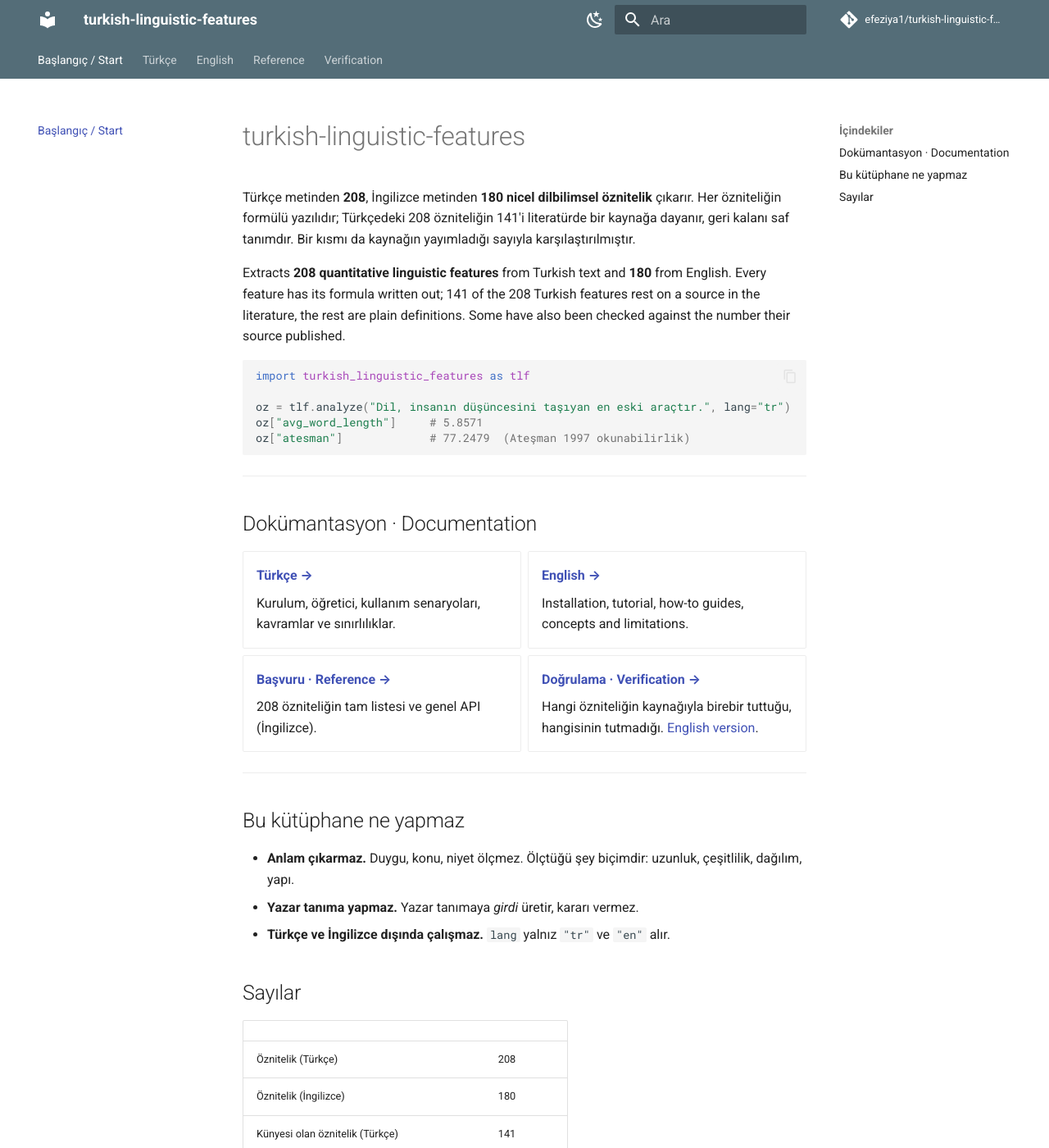
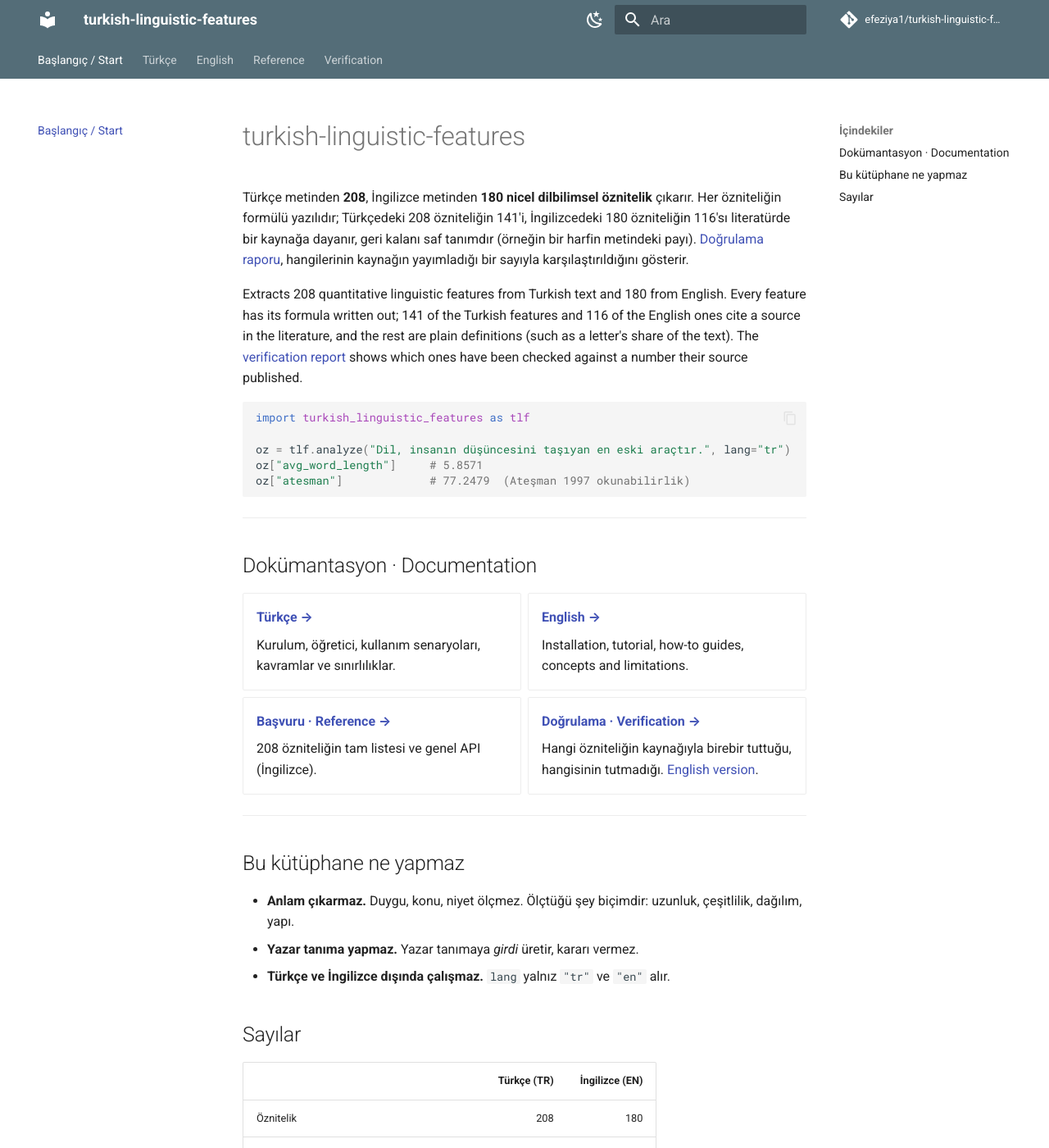
Before and after one commit to efeziya1/turkish-linguistic-features, an MkDocs documentation site: the page built from docs/index.md, in a window 1280 px wide and 1400 px high. Shown: the whole window at 82% size. Built offline with MkDocs 1.6.1 and Material for MkDocs 9.7.7, drawn with Linux system fonts in a browser that asks for light colours; comment, search, counter and statistics services are not loaded; some of the changed text lies outside the part shown.

Commit message:
docs: girişe İngilizce künye sayısını ekle, Sayılar tablosunu TR/EN iki sütuna çevir

````diff
--- a/docs/index.md
+++ b/docs/index.md
@@ -1,15 +1,18 @@
 # turkish-linguistic-features
 
 Türkçe metinden **208**, İngilizce metinden **180 nicel dilbilimsel öznitelik**
-çıkarır. Her özniteliğin formülü yazılıdır; Türkçedeki 208 özniteliğin 141'i
-literatürde bir kaynağa dayanır, geri kalanı saf tanımdır. Bir kısmı da
-kaynağın yayımladığı sayıyla karşılaştırılmıştır.
+çıkarır. Her özniteliğin formülü yazılıdır; Türkçedeki 208 özniteliğin 141'i,
+İngilizcedeki 180 özniteliğin 116'sı literatürde bir kaynağa dayanır, geri
+kalanı saf tanımdır (örneğin bir harfin metindeki payı).
+[Doğrulama raporu](dogrulama-raporu.md), hangilerinin kaynağın yayımladığı bir
+sayıyla karşılaştırıldığını gösterir.
 
-Extracts **208 quantitative linguistic features** from Turkish text and **180**
-from English. Every feature has its formula written out; 141 of the 208
-Turkish features rest on a source in the literature, the rest are plain
-definitions. Some have also been checked against the number their source
-published.
+Extracts 208 quantitative linguistic features from Turkish text and 180 from
+English. Every feature has its formula written out; 141 of the Turkish features
+and 116 of the English ones cite a source in the literature, and the rest are
+plain definitions (such as a letter's share of the text). The
+[verification report](verification-report.md) shows which ones have been
+checked against a number their source published.
 
 ```python
 import turkish_linguistic_features as tlf
@@ -56,16 +59,16 @@ oz["atesman"]             # 77.2479  (Ateşman 1997 okunabilirlik)
 
 ## Sayılar
 
-| | |
-|---|---|
-| Öznitelik (Türkçe) | 208 |
-| Öznitelik (İngilizce) | 180 |
-| Künyesi olan öznitelik (Türkçe) | 141 |
-| Künyesi olmayan, saf tanım (Türkçe) | 67 |
-| Kaynakçadaki eser | 45 |
-| Doğrulama adayı rapor satırı (Türkçe) | 92 |
-| — kaynağın sayısıyla tolerans içinde tutan (✅) | 47 |
-| — tolerans dışında, nedeni açıklanmış (🟡) | 1 |
+| | Türkçe (TR) | İngilizce (EN) |
+|---|---:|---:|
+| Öznitelik | 208 | 180 |
+| Künyesi olan öznitelik | 141 | 116 |
+| Künyesi olmayan, saf tanım | 67 | 64 |
+| Doğrulama adayı rapor satırı | 92 | 81 |
+| — kaynağın sayısıyla tolerans içinde tutan (✅) | 47 | 36 |
+| — tolerans dışında, nedeni açıklanmış (🟡) | 1 | 2 |
+
+Kaynakçada 45 eser var (iki dil için tek kaynakça).
 
 **Formüller ile doğrulama iki ayrı şeydir.** 208 özniteliğin hepsinin
 formülü yazılıdır ve testlerle sınanır. Künyesi olan 141 özniteliğin formülü
````
Also changed, not shown: README.md (+6 -6 lines).
